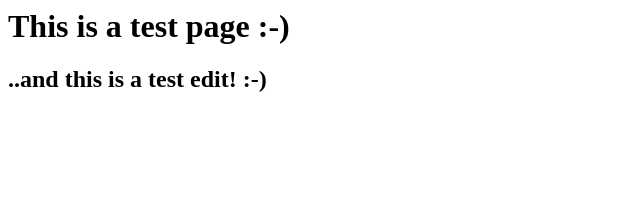
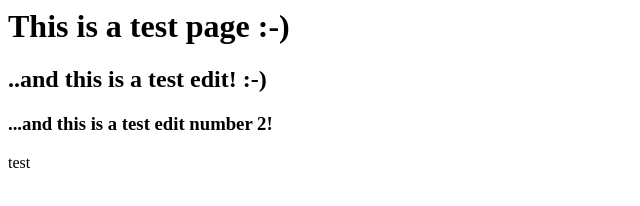
Before and after one commit to alyxkay/coursera-fedev, a plain HTML site: page site/index.html in a window 1280 px wide. Shown: the whole page, without its empty margins (0-640 px from the left). Drawn offline with Linux system fonts and the light colour scheme.

Commit message:
Commandline Commit

```diff
--- a/site/index.html
+++ b/site/index.html
@@ -5,5 +5,7 @@
     <body>
         <h1>This is a test page :-)</h1>
         <h2>..and this is a test edit! :-)</h2>
+        <h3>...and this is a test edit number 2!</h3>
+        <p>test</p>
     </body>
 </html>
```
